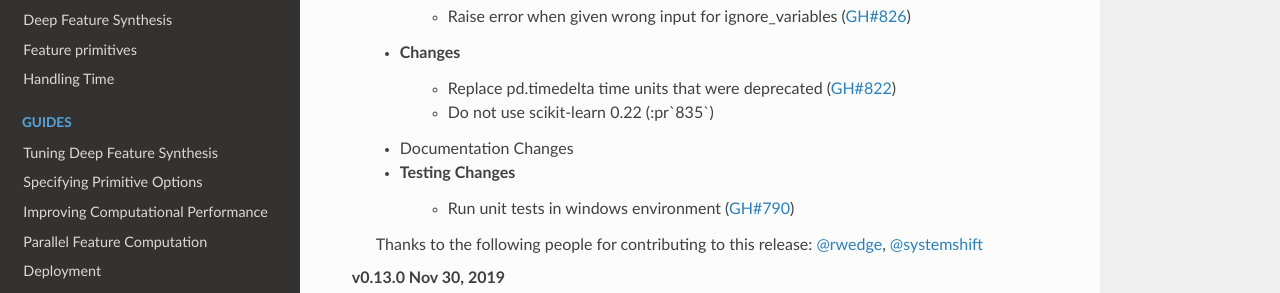
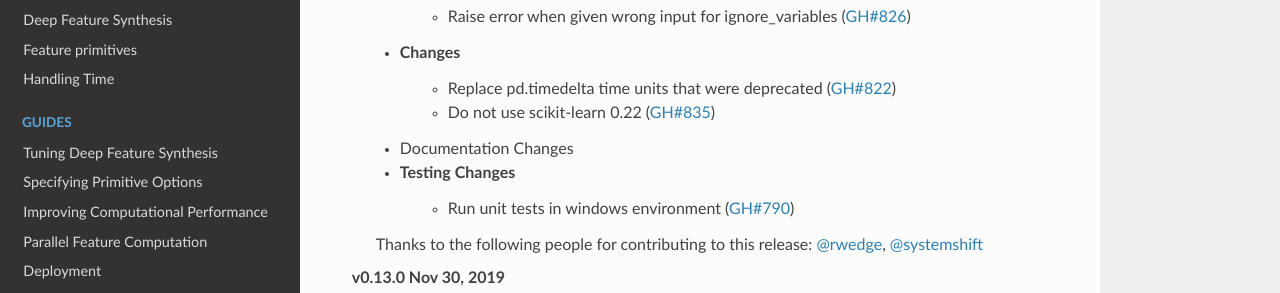
Before and after one commit to alteryx/featuretools, a Sphinx documentation site: the page built from docs/source/changelog.rst, in a window 1280 px wide and 900 px high. Shown: the part 246-539 px from the top of the window. Built offline with Sphinx 7.4.7 and the Read the Docs theme 2.0.0, drawn with Linux system fonts in a browser that asks for light colours; pages that are not in the unit, such as notebooks, are missing from menus.

Commit message:
Fix typo

```diff
--- a/docs/source/changelog.rst
+++ b/docs/source/changelog.rst
@@ -8,7 +8,7 @@ Changelog
         * Raise error when given wrong input for ignore_variables (:pr:`826`)
     * Changes
         * Replace pd.timedelta time units that were deprecated (:pr:`822`)
-        * Do not use scikit-learn 0.22 (:pr`835`)
+        * Do not use scikit-learn 0.22 (:pr:`835`)
     * Documentation Changes
     * Testing Changes
         * Run unit tests in windows environment (:pr:`790`)
```
